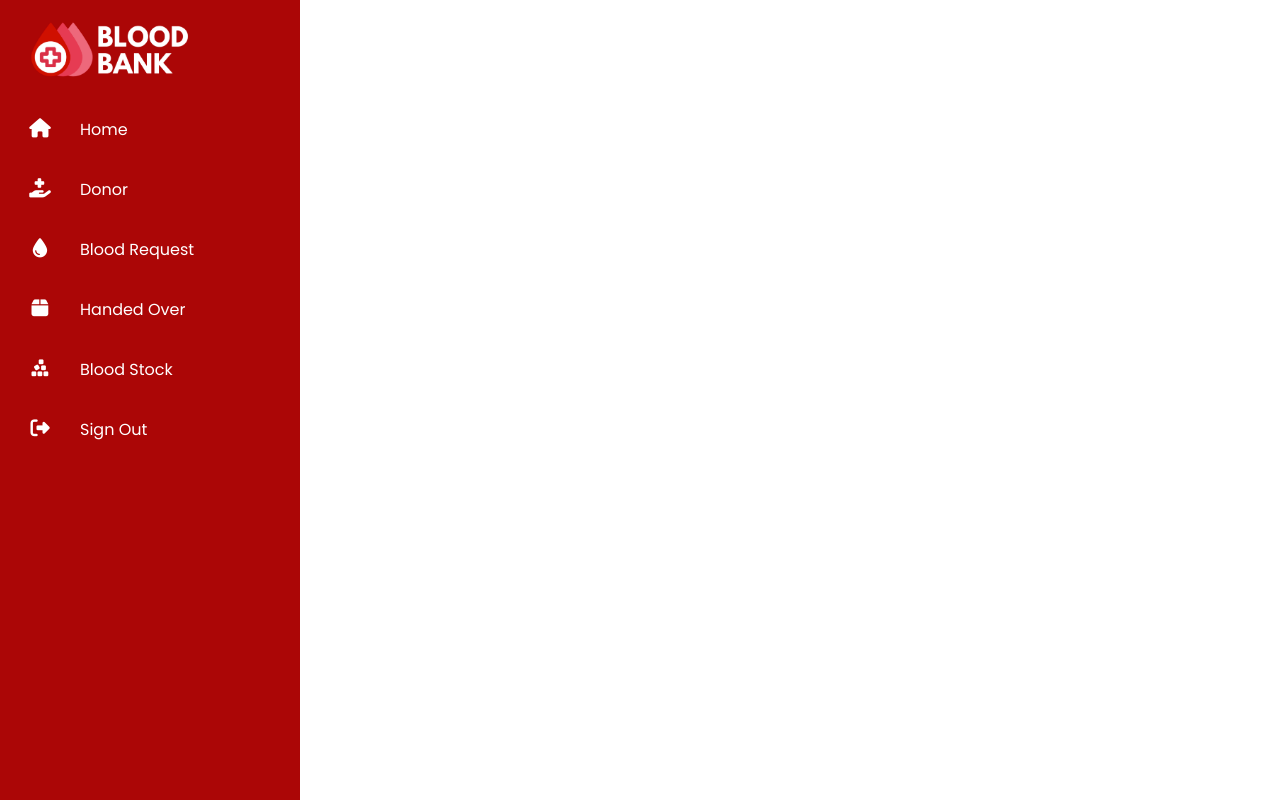
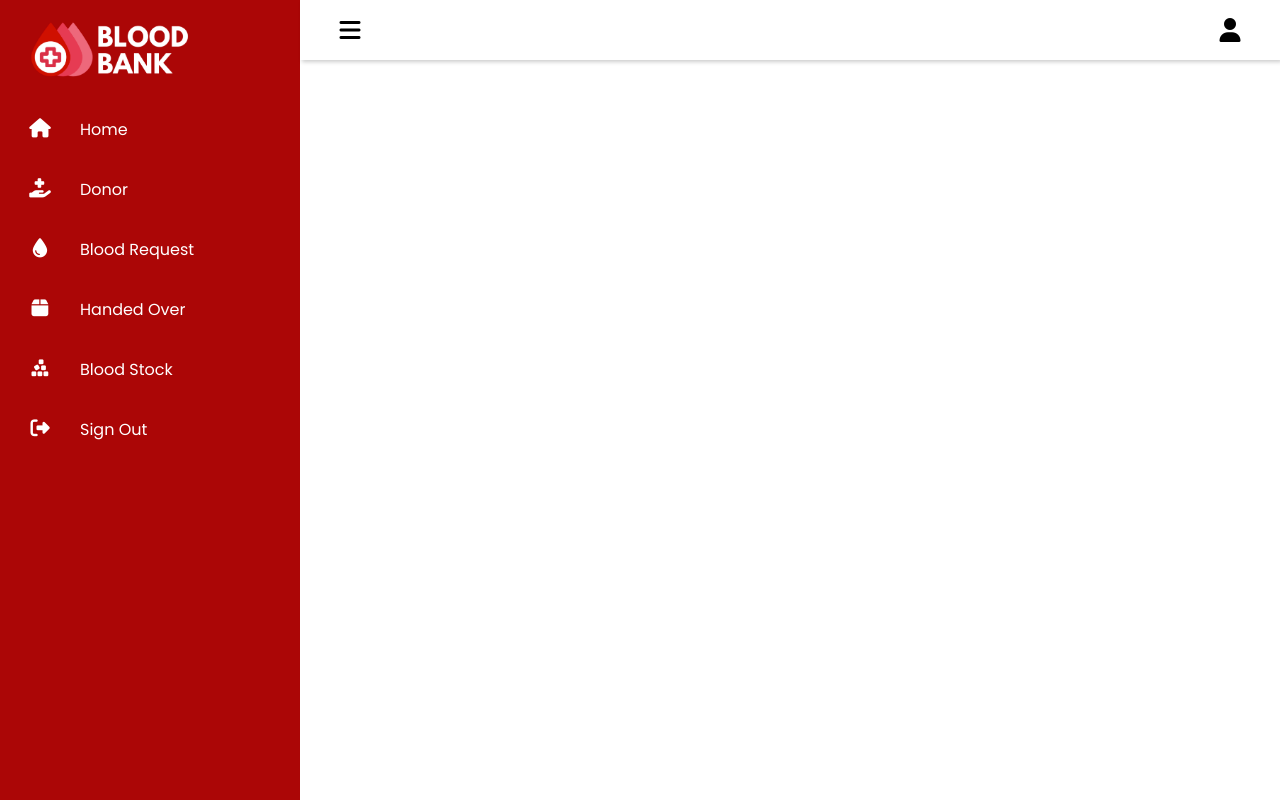
Before and after one commit to dexterlanot/ADBMS_FINAL_PROJECT, a PHP site: page /php/side-bar.php in a window 1280 px wide. Run offline with PHP 8.4, Linux system fonts and the light colour scheme.

Commit message:
sidebar nav

```diff
--- a/bloodbankms/css/dashboard.css
+++ /dev/null
@@ -1,3 +0,0 @@
-.main {
-    padding-left: 300px;
-}
--- a/bloodbankms/css/side-bar.css
+++ b/bloodbankms/css/side-bar.css
@@ -29,10 +29,14 @@ body {
     position: fixed;
     width: 300px;
     height: 100%;
-    background: var(--red);
+    background-color: var(--red);
     border-left: 10px solid var(--red);
     transition: 0.5s;
     overflow: hidden;
+}
+
+.navigation.active {
+    width: 80px;
 }
 
 .navigation ul {
@@ -129,4 +133,61 @@ body {
     margin: 20px;
     position: relative;
     align-items: center;
+    transition: 0.5s;
 }
+
+.navigation.active ul li img {
+    width: 2em;
+    margin: 20px;
+    position: relative;
+    align-items: center;
+    transition: 0.5s;
+}
+
+.main {
+    position: absolute;
+    width: calc(100% - 300px);
+    left: 300px;
+    min-height: 100vh;
+    background: var(--white);
+    transition: 0.5s;
+}
+
+.main.active {
+    width: calc(100% - 80px);
+    left: 80px;
+}
+
+.topbar {
+    width: 100%;
+    height: 60px;
+    display: flex;
+    justify-content: space-between;
+    align-items: center;
+    padding: 0 20px;
+    background: var(--white);
+    box-shadow: 2px 2px 4px rgba(0, 0, 0, 0.2);
+}
+
+.toggle {
+    position: relative;
+    width: 60px;
+    height: 60px;
+    display: flex;
+    justify-content: center;
+    align-items: center;
+    font-size: 1.5em;
+    cursor: pointer;
+}
+
+.user {
+    position: relative;
+    width: 60px;
+    height: 60px;
+    display: flex;
+    justify-content: center;
+    align-items: center;
+    font-size: 1.5em;
+    cursor: pointer;
+    color: var(--black);
+}
--- /dev/null
+++ b/bloodbankms/js/side-bar.js
@@ -0,0 +1,18 @@
+//hamburger toggle
+let toggle = document.querySelector('.toggle');
+let navigation = document.querySelector('.navigation');
+let main = document.querySelector('.main');
+
+toggle.onclick = function(){
+    navigation.classList.toggle('active')
+    main.classList.toggle('active')
+}
+//nav hover
+let list = document.querySelectorAll('.navigation li');
+function activeLink(){
+    list.forEach((item) =>
+    item.classList.remove('hovered'))
+    this.classList.add('hovered')
+}
+list.forEach((item) =>
+item.addEventListener('mouseover', activeLink))
--- a/bloodbankms/php/side-bar.php
+++ b/bloodbankms/php/side-bar.php
@@ -46,24 +46,24 @@
 				</li>
 				<li>
 					<a href="#">
-						<span class="icon"><i class="fa-solid fa-right-from-bracket"></i></i></span>
+						<span class="icon"><i class="fa-solid fa-right-from-bracket"></i></span>
 						<span class="title">Sign Out</span>
 					</a>
 				</li>
 			</ul>
 		</div>
 	</div>
+	<div class="main">
+        <div class="topbar">
+            <div class="toggle">
+            <i class="fa-solid fa-bars"></i>
+            </div>
+        <div class="user">
+        	<i class="fa-solid fa-user"></i>
+    	</div>
+        </div>
+    </div>
 
-
-	<script>
-		let list = document.querySelectorAll('.navigation li');
-		function activeLink(){
-			list.forEach((item) =>
-			item.classList.remove('hovered'))
-			this.classList.add('hovered')
-		}
-		list.forEach((item) =>
-		item.addEventListener('mouseover', activeLink))
-	</script>
+	<script src="../js/side-bar.js"></script>
 </body>
 </html>
```
Also changed, not shown: bloodbankms/config/dbconnect.php (+12 -0 lines), bloodbankms/php/dashboard.php (deleted, +0 -24 lines).
